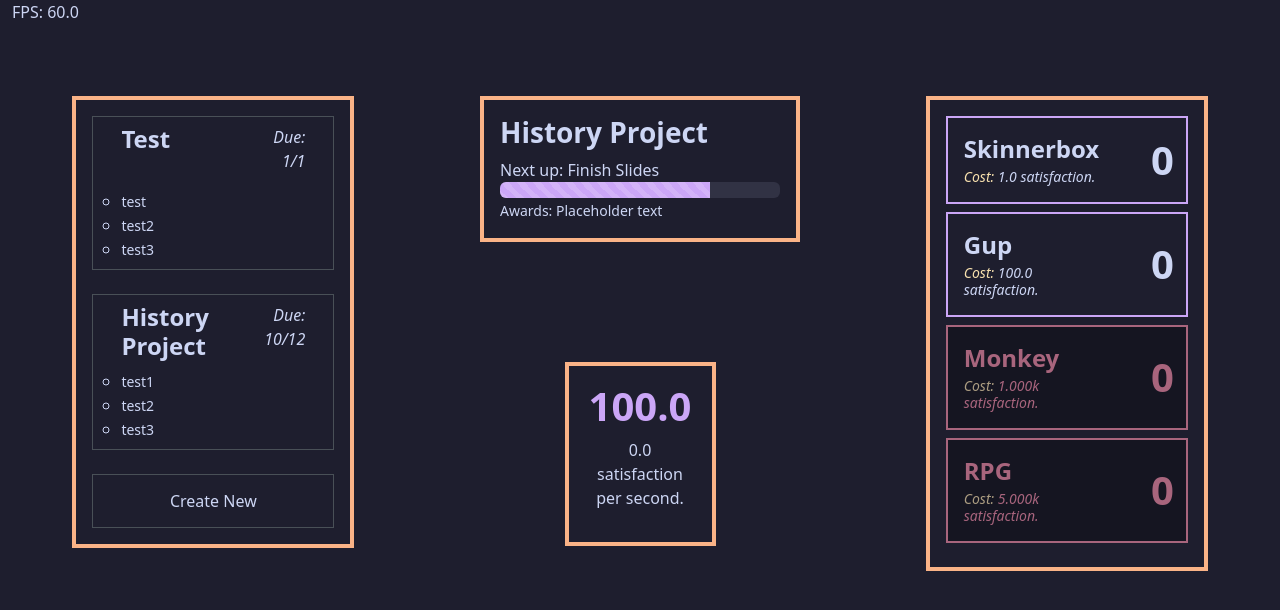
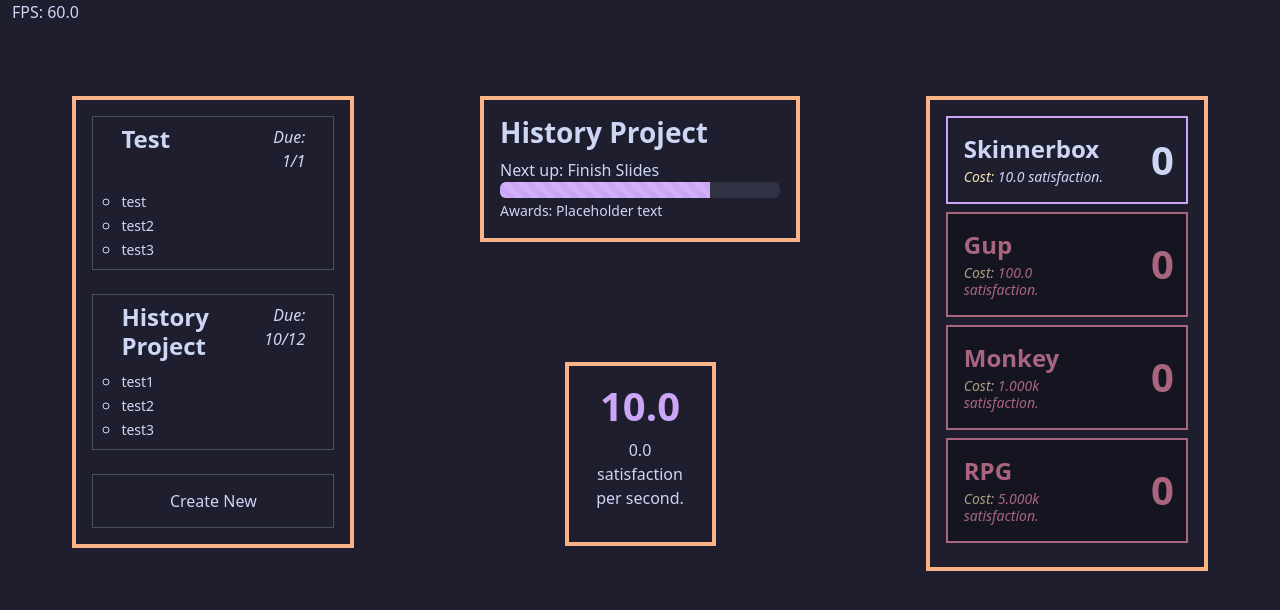
Before and after one commit to UntitledHam/sidequest, a Flask app: page / in a window 1280 px wide. Shown: the top 610 px of the page. Run offline with Flask 3, Linux system fonts and the light colour scheme; a user stored in the database is signed in; tables that the repository leaves empty hold one stand-in row (values such as "Sample post"); one stand-in notice (Sample message) is shown; data that the repository does not hold is empty.

Commit message:
Did some bug fixing

```diff
--- a/app/routes.py
+++ b/app/routes.py
@@ -51,7 +51,7 @@ def login():
     if form.validate_on_submit():
         user = db.session.query(User).where(User.username == form.username.data).first()
         if user is None or not user.check_password(form.password.data):
-            flash("Invalid username or password")
+            flash("Invalid username or password", "danger")
             return redirect(url_for("login"))
         login_user(user, remember=True)
         next_page = request.args.get("next")
--- /dev/null
+++ b/app/static/scripts/flashMessages.js
@@ -0,0 +1,17 @@
+// Init the toasts.
+document.addEventListener("DOMContentLoaded", function() {
+  const toastEls = document.querySelectorAll(".toast");
+  toastEls.forEach((toastEl) => {
+    new bootstrap.Toast(toastEl, { delay: 4000 }).show();
+  });
+});
+
+// Init the tooltips
+document.addEventListener("DOMContentLoaded", function() {
+  const popoverTriggerList = [].slice.call(
+    document.querySelectorAll('[data-bs-toggle="popover"]'),
+  );
+  popoverTriggerList.map(function(el) {
+    return new bootstrap.Popover(el);
+  });
+});
--- a/app/static/scripts/gamelogic.js
+++ b/app/static/scripts/gamelogic.js
@@ -88,7 +88,7 @@ function numberAbreviation(num){
   //console.log((10**(splitNumArray[1]%3)));
   //console.log((splitNumArray[0] * (10**(splitNumArray[1]%3))));
   //console.log((splitNumArray[0] * (10**(splitNumArray[1]%3))).toPrecision(4));
-  return `${(splitNumArray[0] * (10**(splitNumArray[1]%3))).toPrecision(4)}${AbreviationList[Math.floor(splitNumArray[1]/3)]}`;
+  return `${(splitNumArray[0] * (10**(splitNumArray[1]%3))).toPrecision(4)}${AbreviationList[Math.round(splitNumArray[1]/3)]}`;
 
 }
 
@@ -265,8 +265,9 @@ async function loadSave() {
     }
   }
   else {
-    points = 100;
-    totalPoints = 100;
+    // Set this to zero when out of testing.
+    points = 10;
+    totalPoints = 10;
   }
   const buildingKeys = ["gup", "skinnerbox", "monkey", "rpg"]
 
--- a/app/static/scripts/skinnerBox.js
+++ b/app/static/scripts/skinnerBox.js
@@ -1,28 +1,32 @@
-import { building } from "./building.js";
-export class skinnerBox extends building {
+import { simpleBuilding } from "./simpleBuilding.js";
+export class skinnerBox extends simpleBuilding {
   constructor(numberOwned, baseCost) {
-    super("skinnerbox", numberOwned, baseCost);
-    this.timeSinceLastBox = 0;
-    this.threshhold = 0.9;
-    this.bonus = 1;
-    this.interval = 1000;
+    super("skinnerbox", 0.1, numberOwned, baseCost);
+    // this.timeSinceLastBox = 0;
+    // this.threshhold = 0.2;
+    // this.bonus = 1;
+    // this.interval = 1000;
   }
 
-  update(deltaTime) {
-
-    if (this.numberOwned == 0) {
-      return 0;
-    }
-
-    this.timeSinceLastBox += deltaTime;
-
-    if (this.timeSinceLastBox > this.interval && Math.random() < this.threshhold) {
-      this.timeSinceLastBox -= this.interval;
-      return this.bonus * this.getNumOwned();
-
-    }
-    else {
-      return 0;
-    }
-  }
+//   randomNum(min, max) {
+//     return Math.floor(Math.random() * (max - min + 1)) + min;
+//   }
+//
+//   update(deltaTime) {
+//
+//     if (this.numberOwned == 0) {
+//       return 0;
+//     }
+//
+//     this.timeSinceLastBox += deltaTime;
+//
+//     if (this.timeSinceLastBox > this.interval && Math.random() < this.threshhold) {
+//       this.timeSinceLastBox -= this.interval;
+//       return this.bonus * this.getNumOwned();
+//
+//     }
+//     else {
+//       return 0;
+//     }
+//   }
 }
--- a/app/templates/base.html
+++ b/app/templates/base.html
@@ -16,7 +16,7 @@
     <div class="position-fixed bottom-0 end-0 p-3" style="z-index: 1100">
       {% with messages = get_flashed_messages(with_categories=true) %}
         {% for category, message in messages %}
-          <div class="toast align-items-center text-white bg-{{ category }} border-0 mb-2" role="alert" aria-live="assertive" aria-atomic="true">
+          <div class="toast align-items-center text-white border-{{ category }} mb-2" role="alert" aria-live="assertive" aria-atomic="true">
             <div class="d-flex">
               <div class="toast-body">
                 {{ message }}
@@ -32,5 +32,6 @@
     <div class="position-fixed bottom-0 end-0 p-3" style="z-index: 1100">
       <div id="toast-container"></div>
     </div>
+    <script type="module" src="{{ url_for('static', filename='scripts/flashMessages.js') }}"></script>
   </body>
 </html>
--- a/buildings.json
+++ b/buildings.json
@@ -2,8 +2,8 @@
   "skinnerbox": {
     "name": "Skinnerbox",
     "description": "A box with a small rat that periodically generates satisfaction by clicking a button.",
-    "complexDescription": "10% chance every second to generate 1 satisfaction.",
-    "baseCost": 1
+    "complexDescription": "Generates 0.1 satisfaction per second.",
+    "baseCost": 10
   },
   "gup": {
     "name": "Gup",
```
